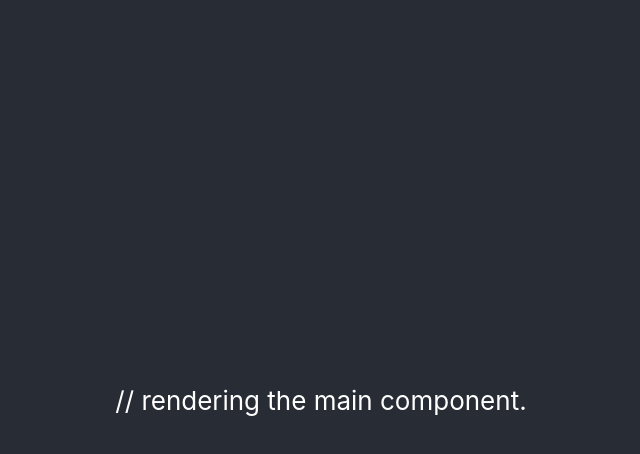
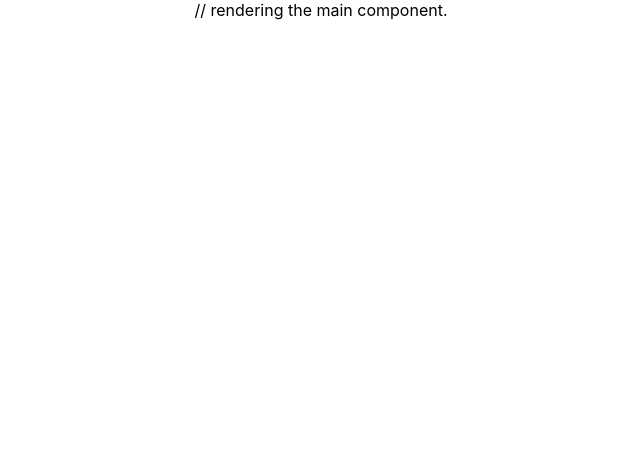
Before and after one commit to murtazanasiri/easy-study-app, a React (Create React App) app: page / in a window 1280 px wide. Shown: the top 454 px of the page, without its empty margins (319-959 px from the left). Built offline with nearby package versions, Linux system fonts and the light colour scheme.

Commit message:
essential components have been added

```diff
--- a/src/App.js
+++ b/src/App.js
@@ -2,11 +2,7 @@ import logo from "./logo.svg";
 import "./App.css";
 
 function App() {
-  return (
-    <div className="App">
-      <header className="App-header">// rendering the main component.</header>
-    </div>
-  );
+  return <div className="App">// rendering the main component.</div>;
 }
 
 export default App;
```
Also changed, not shown: src/components/Details.js (added, +9 -0 lines), src/components/Favorites.js (added, +9 -0 lines), src/components/Result.js (added, +8 -0 lines), src/components/SearchBar.js (added, +9 -0 lines).
